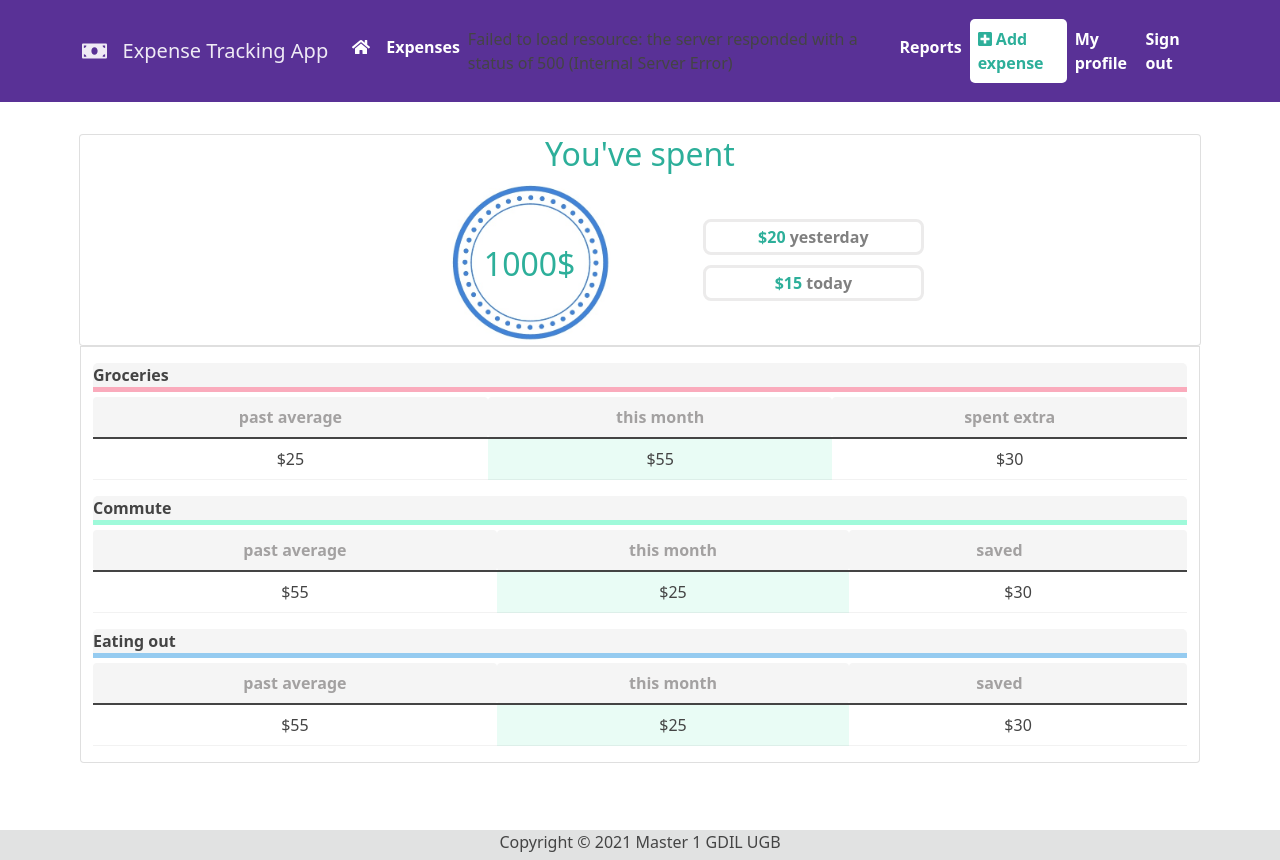
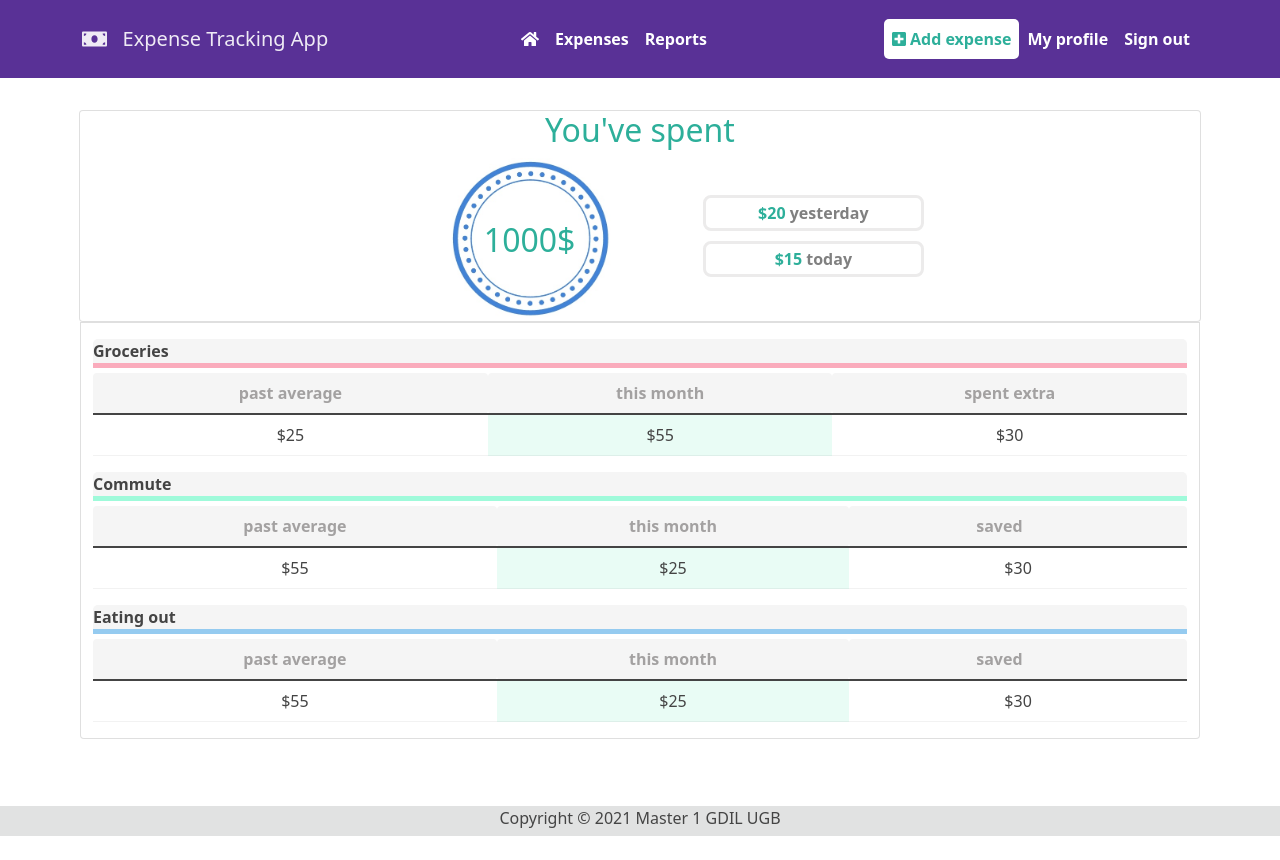
Before and after one commit to ayshagassama1/mern_expense_tracking_app, a React (Create React App) app in the folder frontend/: page / in a window 1280 px wide. After the commit the page ends 836 px from the top, so only its background shows below. Built offline with nearby package versions, Linux system fonts and the light colour scheme.

Commit message:
correction header bis

```diff
--- a/frontend/src/components/layout/Header.js
+++ b/frontend/src/components/layout/Header.js
@@ -26,8 +26,7 @@ const Header = () => {
 							<Nav.Link href="/expenses" className="myLink">
 								Expenses
 							</Nav.Link>
-							Failed to load resource: the server responded with a status of 500
-							(Internal Server Error)
+
 							<Nav.Link href="/reports" className="myLink">
 								Reports
 							</Nav.Link>
```
